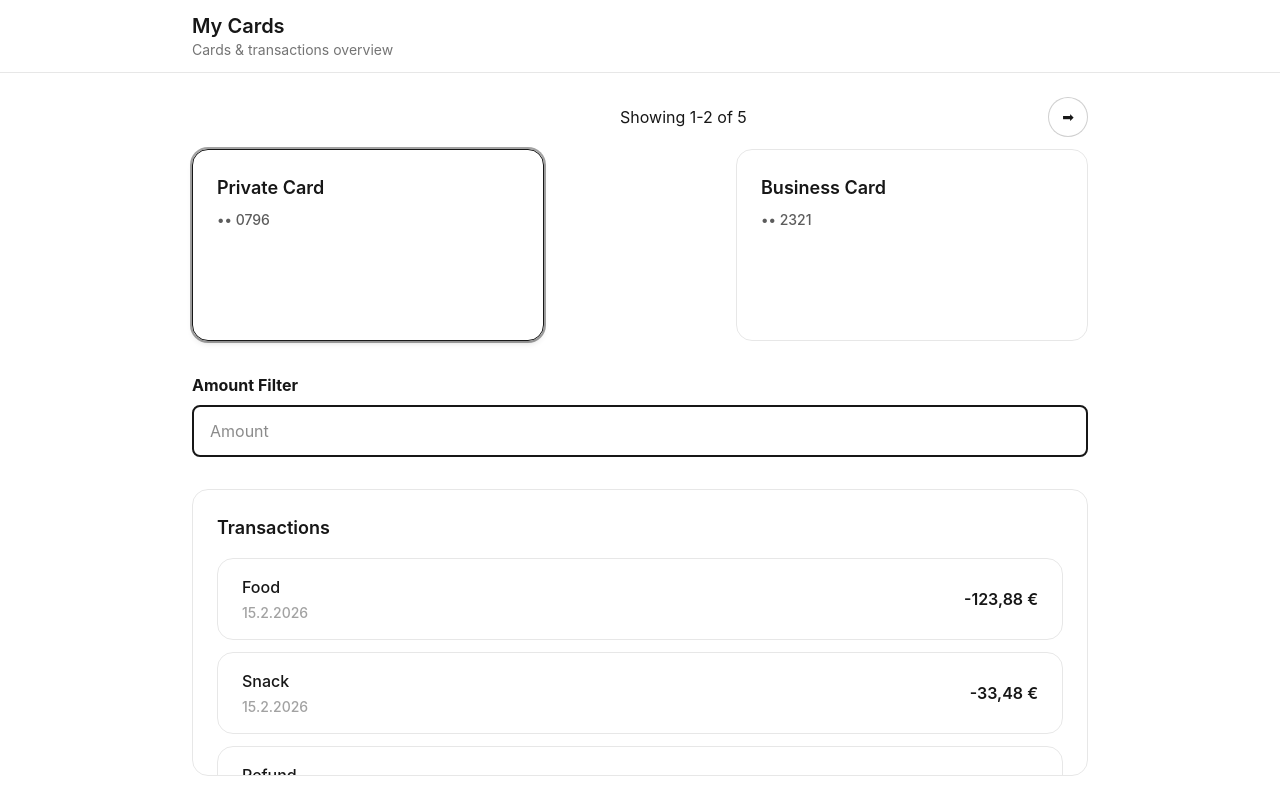
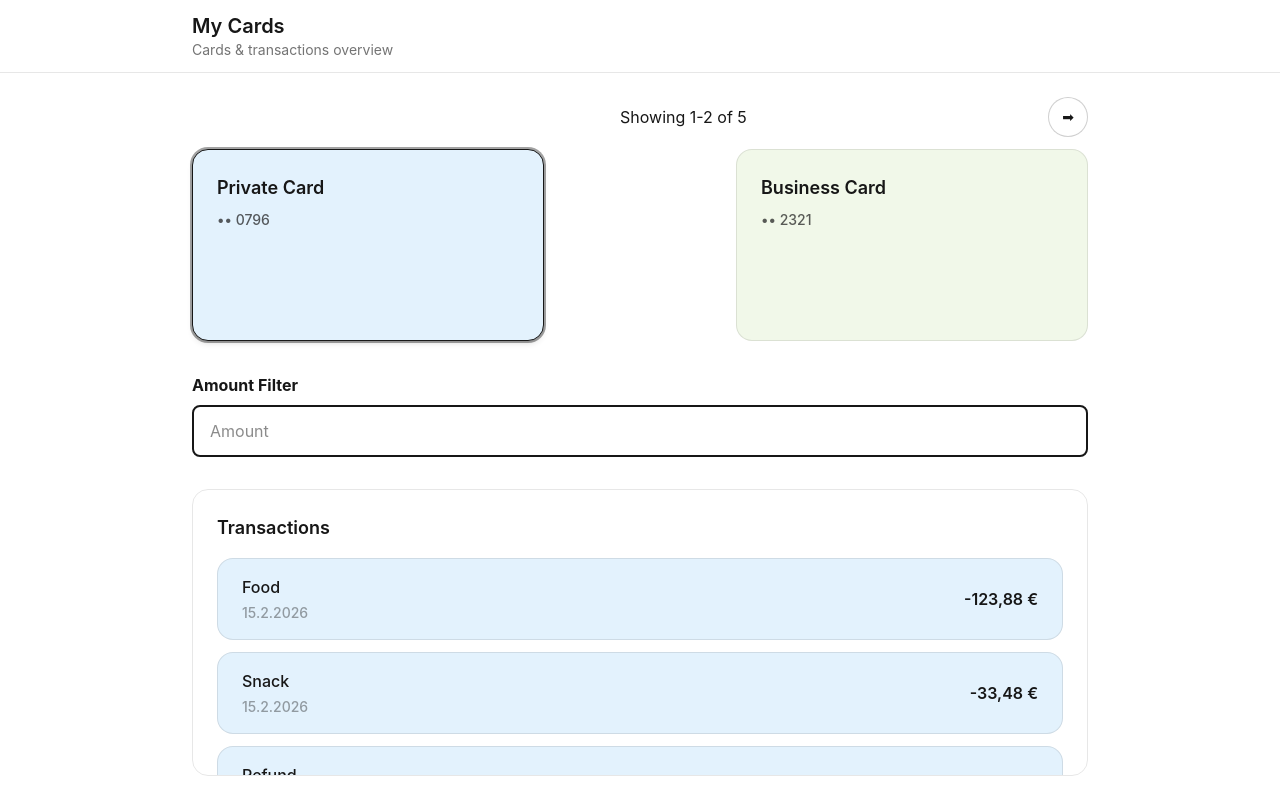
Before and after one commit to sujaymohithe/my-cards, a React (Vite) app: page / in a window 1280 px wide. Built offline with nearby package versions, Linux system fonts and the light colour scheme.

Commit message:
refactor: replace dynamic bg-card classes with theme-based CSS variable mapping

```diff
--- a/src/components/cards/CardItem.tsx
+++ b/src/components/cards/CardItem.tsx
@@ -1,6 +1,7 @@
 import type { Card } from "@/domain/types";
 import { cn } from "@/lib";
 import { Button } from "@/components/ui";
+import { CARD_COLORS } from "@/theme";
 
 interface CardItemProps {
   card: Card;
@@ -18,7 +19,7 @@ interface CardItemProps {
  * @returns A JSX element representing the card item
  */
 export function CardItem({ card, selected, onSelect }: CardItemProps) {
-  const bgClass = `bg-card-${card.type}`; //Custom Tailwind utility
+  const bgClass = CARD_COLORS[card.type];
 
   return (
     <Button
--- a/src/components/transactions/TransactionItem.tsx
+++ b/src/components/transactions/TransactionItem.tsx
@@ -1,5 +1,6 @@
 import type { CardType, Transaction } from "@/domain/types";
 import { cn } from "@/lib";
+import { CARD_COLORS } from "@/theme";
 import { formatCurrency } from "@/utils";
 
 interface TransactionItemProps {
@@ -16,7 +17,7 @@ interface TransactionItemProps {
  * @returns A JSX element representing the transaction item
  */
 export function TransactionItem({ tx, cardType }: TransactionItemProps) {
-  const bgClass = `bg-card-${cardType}`; // Custom Tailwind utility
+  const bgClass = CARD_COLORS[cardType];
 
   const formattedAmount = formatCurrency(tx.amount);
   const isCredit = tx.type === "credit";
--- a/src/components/transactions/TransactionList.tsx
+++ b/src/components/transactions/TransactionList.tsx
@@ -1,6 +1,7 @@
 import type { CardType, Transaction } from "@/domain/types";
 import { TransactionItem } from "./TransactionItem";
 import { cn } from "@/lib";
+import { CARD_COLORS } from "@/theme";
 
 interface TransactionListProps {
   transactions: Transaction[];
@@ -25,7 +26,7 @@ export function TransactionList({
   loading,
   cardType,
 }: TransactionListProps) {
-  const bgClass = `bg-card-${cardType}`; //Custom Tailwind utility
+  const bgClass = CARD_COLORS[cardType];
 
   if (loading) {
     return (
--- a/src/styles/globals.css
+++ b/src/styles/globals.css
@@ -26,27 +26,27 @@
 
   /*
   |--------------------------------------------------------------------------
-  | Card Background Tokens & Utilities
+  | Card Background and Transaction Background Color Variables
   |--------------------------------------------------------------------------
-  | Each CardType follows this convention:
-  |   CardType:        "credit"
-  |   CSS variable:    --card-credit
-  |   Utility class:   bg-card-credit
+  | These CSS variables define the background colors for each CardType.
   |
-  | If adding a new CardType:
-  |   1. Add its CSS variable here
-  |   2. Define its @utility below in this file (bg-card-*)
+  | IMPORTANT:
+  | - The mapping between CardType and these variables is defined in:
+  |     theme/index.ts
+  | - If you add a new CardType, you MUST:
+  |     1. Add its CSS variable here
+  |     2. Update the mapping in theme/index.ts
   |
-  | Used in components as:
-  |   className={`bg-card-${card.type}`}
+  | These variables are consumed via Tailwind using:
+  |   bg-[var(--card-*)]
   |--------------------------------------------------------------------------
   */
-  --card-private: #e3f2fd;
-  --card-business: #f1f8e9;
-  --card-debit: #e5e4e2;
-  --card-credit: #fce4ec;
-  --card-travel: #f3e5f5;
-  --card-other: #d3d3d3;
+  --color-card-private: #e3f2fd;
+  --color-card-business: #f1f8e9;
+  --color-card-debit: #e5e4e2;
+  --color-card-credit: #fce4ec;
+  --color-card-travel: #f3e5f5;
+  --color-card-other: #d3d3d3;
 }
 
 @layer base {
@@ -84,27 +84,3 @@
   margin-inline: auto;
   padding-inline: var(--container-pad);
 }
-
-@utility bg-card-private {
-  background-color: var(--card-private);
-}
-
-@utility bg-card-business {
-  background-color: var(--card-business);
-}
-
-@utility bg-card-debit {
-  background-color: var(--card-debit);
-}
-
-@utility bg-card-credit {
-  background-color: var(--card-credit);
-}
-
-@utility bg-card-travel {
-  background-color: var(--card-travel);
-}
-
-@utility bg-card-other {
-  background-color: var(--card-other);
-}
--- /dev/null
+++ b/src/theme/index.ts
@@ -0,0 +1,10 @@
+import type { CardType } from "@/domain/types";
+
+export const CARD_COLORS: Record<CardType, string> = {
+  private: "bg-[var(--color-card-private)]",
+  business: "bg-[var(--color-card-business)]",
+  debit: "bg-[var(--color-card-debit)]",
+  credit: "bg-[var(--color-card-credit)]",
+  travel: "bg-[var(--color-card-travel)]",
+  other: "bg-[var(--color-card-other)]",
+};
```
